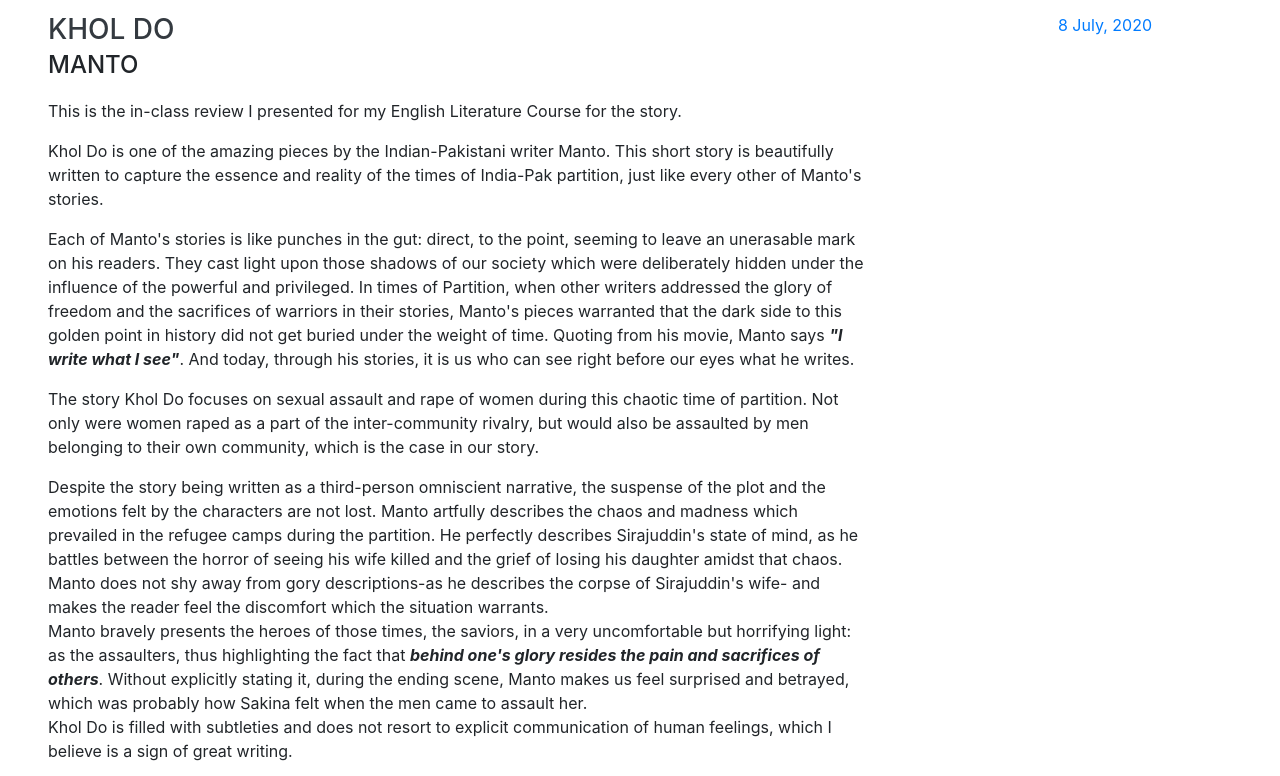
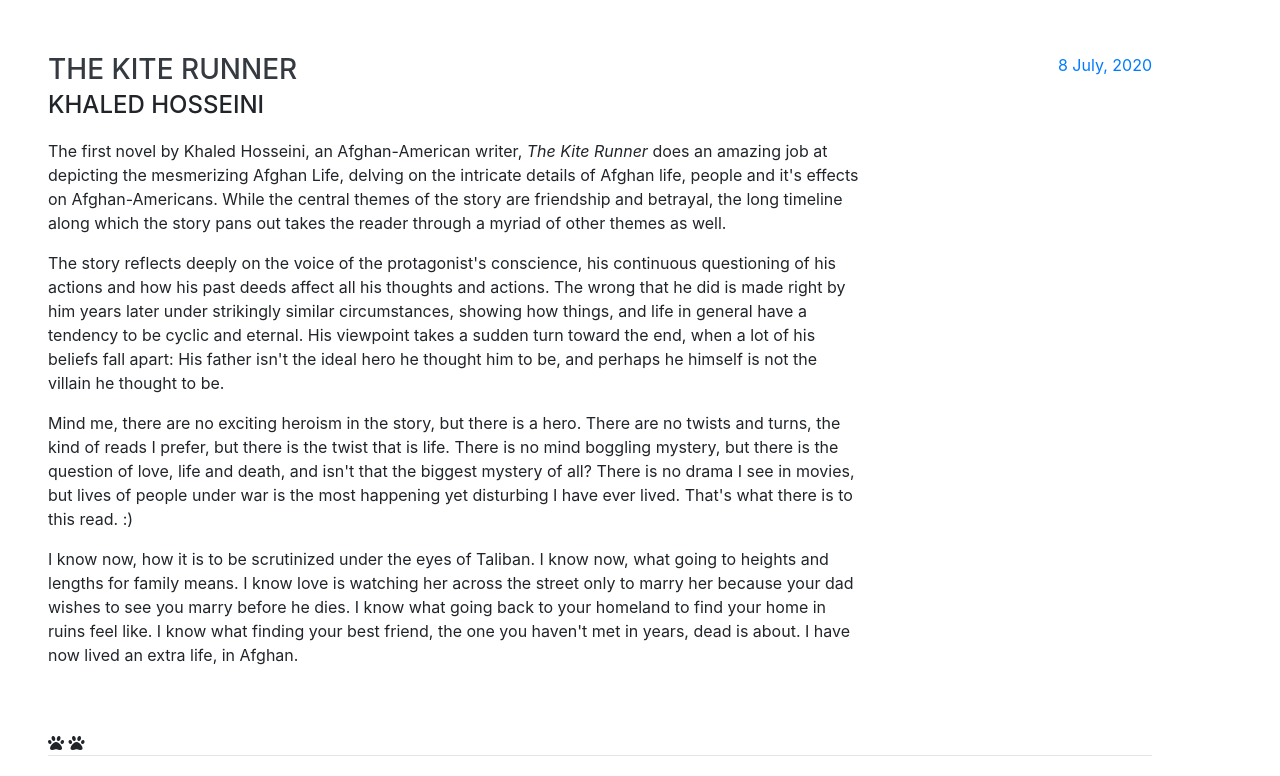
Before and after one commit to HeerAmbavi/HeerAmbavi.github.io, a website with bundled scripts: page blog.html in a window 1280 px wide. Shown: the part 587-1363 px from the top of the page. Built offline with nearby package versions, Linux system fonts and the light colour scheme; a web font is replaced by a local one.

Commit message:
adding kite runner blog

```diff
--- a/blog.html
+++ b/blog.html
@@ -86,6 +86,7 @@
 
           <!-- Add button here -->
           <div>
+              <a href="#book6" type="button" class="nav-link js-scroll-trigger">The Kite Runner, Khaled Hosseini</a>
               <a href="#book5" type="button" class="nav-link js-scroll-trigger">Khol Do, Manto</a>
               <a href="#book4" type="button" class="nav-link js-scroll-trigger">Short Stories, Rabindranath Tagore</a>
               <a href="#book3" type="button" class="nav-link js-scroll-trigger">Percy Jackson, Rick Riordan</a>
@@ -95,6 +96,42 @@
 
           <div style="padding-top:50px;"> </div>
           <!-- Add book here -->
+          <div id="book6" style="padding-top:50px;" class="mt-5 blog-item d-flex flex-column flex-md-row justify-content-between mb-5">
+              <div  class="blog-content">
+                <h3 class="mb-0">The Kite Runner</h3>
+                <div class="subheading mb-3">Khaled Hosseini</div>
+                <div>
+                    <p>
+                        The first novel by Khaled Hosseini, an Afghan-American writer, <i>The Kite Runner</i> does an amazing job at depicting the mesmerizing
+                        Afghan Life, delving on the intricate details of Afghan life, people and it's effects on Afghan-Americans. While the
+                        central themes of the story are friendship and betrayal, the long timeline along which the story pans out takes the
+                        reader through a myriad of other themes as well.</p>
+                    <p>
+                        The story reflects deeply on the voice of the protagonist's conscience, his continuous questioning of his actions
+                        and how his past deeds affect all his thoughts and actions. The wrong that he did is made right by him years later under
+                        strikingly similar circumstances, showing how things, and life in general have a tendency to be cyclic and eternal.
+                        His viewpoint takes a sudden turn toward the end, when a lot of his beliefs fall apart: His father isn't the ideal hero he
+                        thought him to be, and perhaps he himself is not the villain he thought to be. </p>
+                    <p>
+                        Mind me, there are no exciting heroism in the story, but there is a hero. There are no twists and turns, the kind of reads I prefer,
+                        but there is the twist that is life. There is no mind boggling mystery, but there is the question of love, life and death,
+                        and isn't that the biggest mystery of all? There is no drama I see in movies, but lives of people under war is the most
+                        happening yet disturbing I have ever lived. That's what there is to this read. :)</p>
+                    <p>
+                        I know now, how it is to be scrutinized under the eyes of Taliban. I know now, what going to heights and lengths for family means.
+                        I know love is watching her across the street only to marry her because your dad wishes to see you marry before he dies.
+                        I know what going back to your homeland to find your home in ruins feel like. I know what finding your best friend, the one you haven't
+                        met in years, dead is about. I have now lived an extra life, in Afghan.</p>
+                </div>
+
+              </div>
+              <div class="blog-date text-md-right">
+                <span class="text-primary">8 July, 2020</span>
+              </div>
+          </div>
+          <span ><i class="fa fa-paw" aria-hidden="true"></i> <i class="fa fa-paw" aria-hidden="true"></i></span>
+          <hr class="m-0">
+
           <div id="book5" style="padding-top:50px;" class="mt-5 blog-item d-flex flex-column flex-md-row justify-content-between mb-5">
               <div  class="blog-content">
                 <h3 class="mb-0">Khol Do</h3>
```
